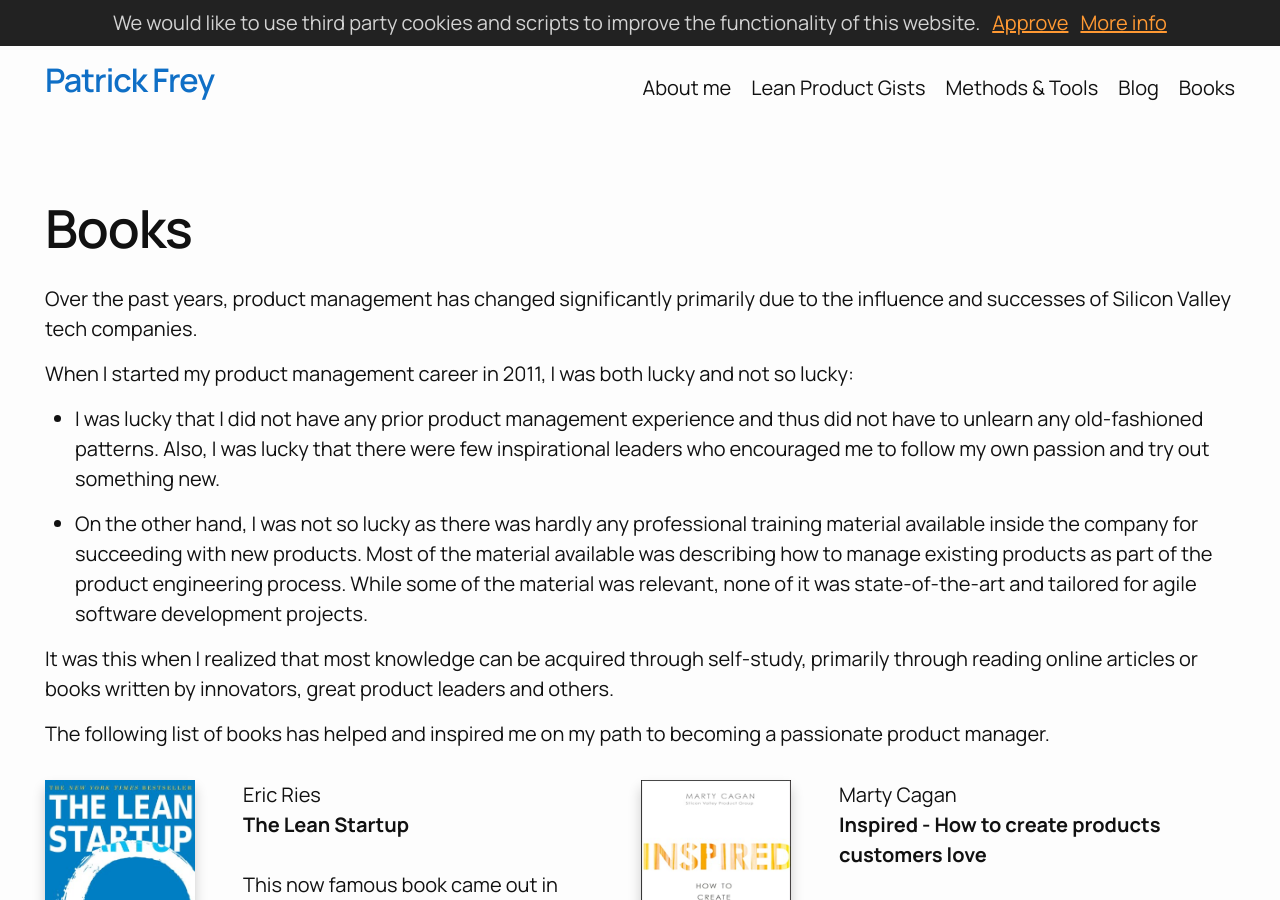
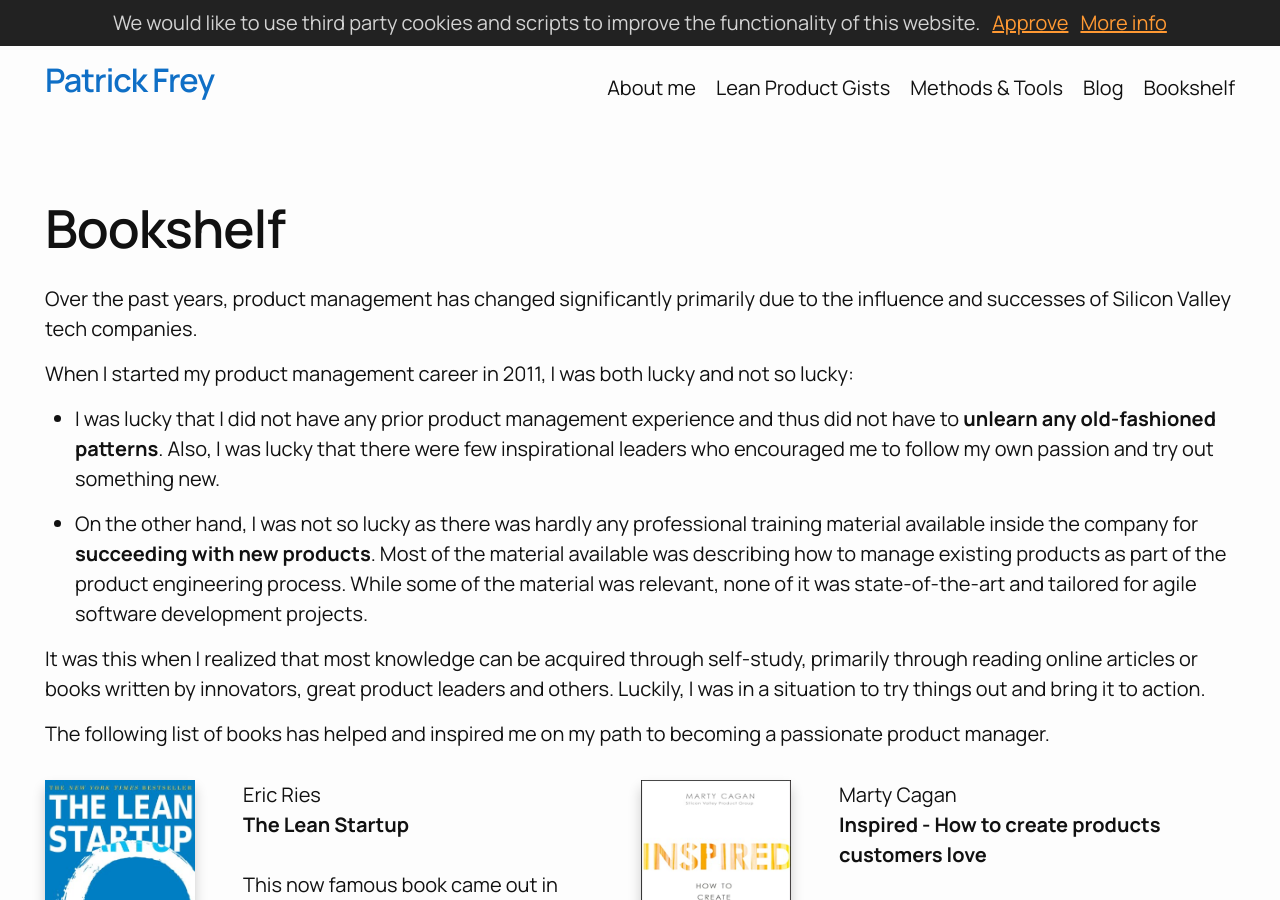
Before and after one commit to patrickfreyproductmanagement/patrickfreyproductmanagement.github.io, a Jekyll site: the page built from books.md, in a window 1280 px wide and 900 px high. Built offline with Jekyll 4.4.1, drawn with Linux system fonts in a browser that asks for light colours.

Commit message:
Changed page title for books to Bookshelf.

```diff
--- a/books.md
+++ b/books.md
@@ -1,6 +1,6 @@
 ---
 layout: page
-title: Books
+title: Bookshelf
 permalink: /books/
 ---
 
@@ -8,11 +8,12 @@ Over the past years, product management has changed significantly primarily due
 
 When I started my product management career in 2011, I was both lucky and not so lucky:
 
-- I was lucky that I did not have any prior product management experience and thus did not have to unlearn any old-fashioned patterns. Also, I was lucky that there were few inspirational leaders who encouraged me to follow my own passion and try out something new.
+- I was lucky that I did not have any prior product management experience and thus did not have to **unlearn any old-fashioned patterns**. Also, I was lucky that there were few inspirational leaders who encouraged me to follow my own passion and try out something new.
 
-- On the other hand, I was not so lucky as there was hardly any professional training material available inside the company for succeeding with new products. Most of the material available was describing how to manage existing products as part of the product engineering process. While some of the material was relevant, none of it was state-of-the-art and tailored for agile software development projects.
+- On the other hand, I was not so lucky as there was hardly any professional training material available inside the company for **succeeding with new products**. Most of the material available was describing how to manage existing products as part of the product engineering process. While some of the material was relevant, none of it was state-of-the-art and tailored for agile software development projects.
 
 It was this when I realized that most knowledge can be acquired through self-study, primarily through reading online articles or books written by innovators, great product leaders and others.
+Luckily, I was in a situation to try things out and bring it to action.
 
 <!--
 <ul>
```
